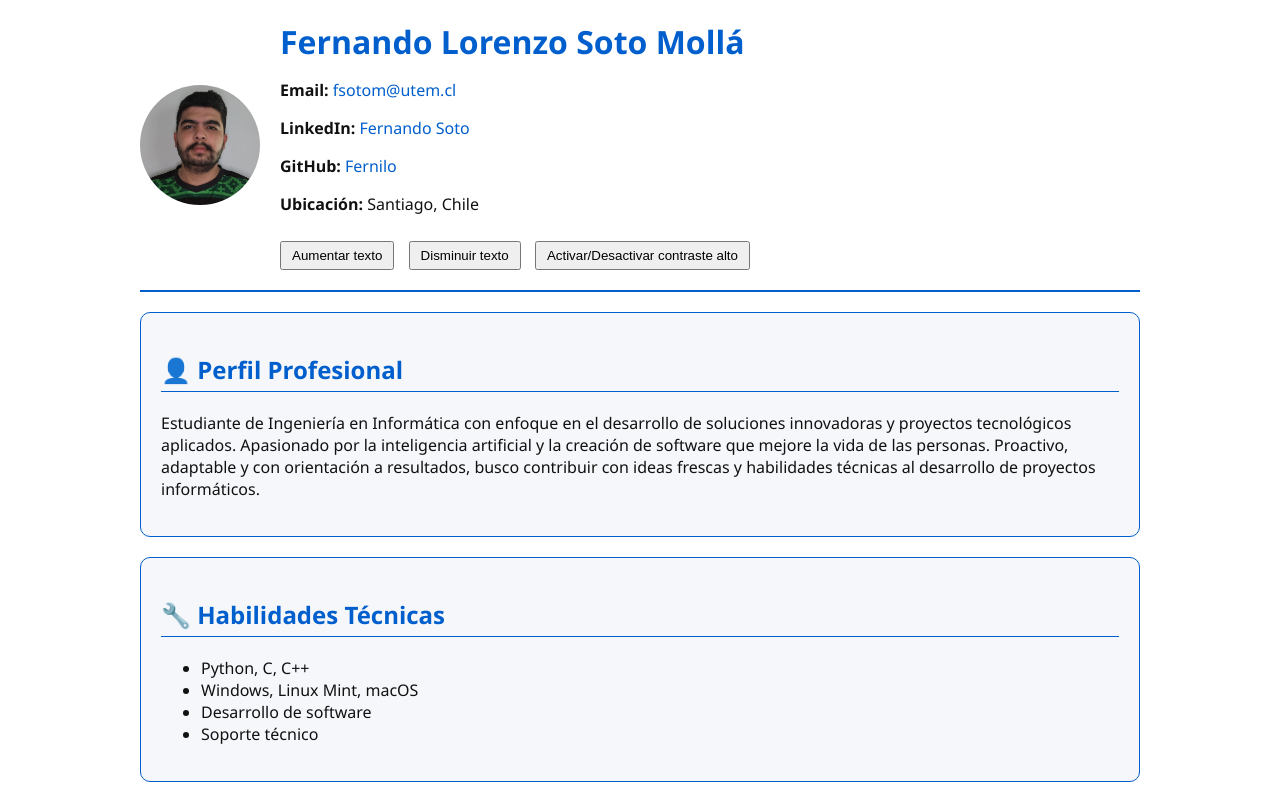
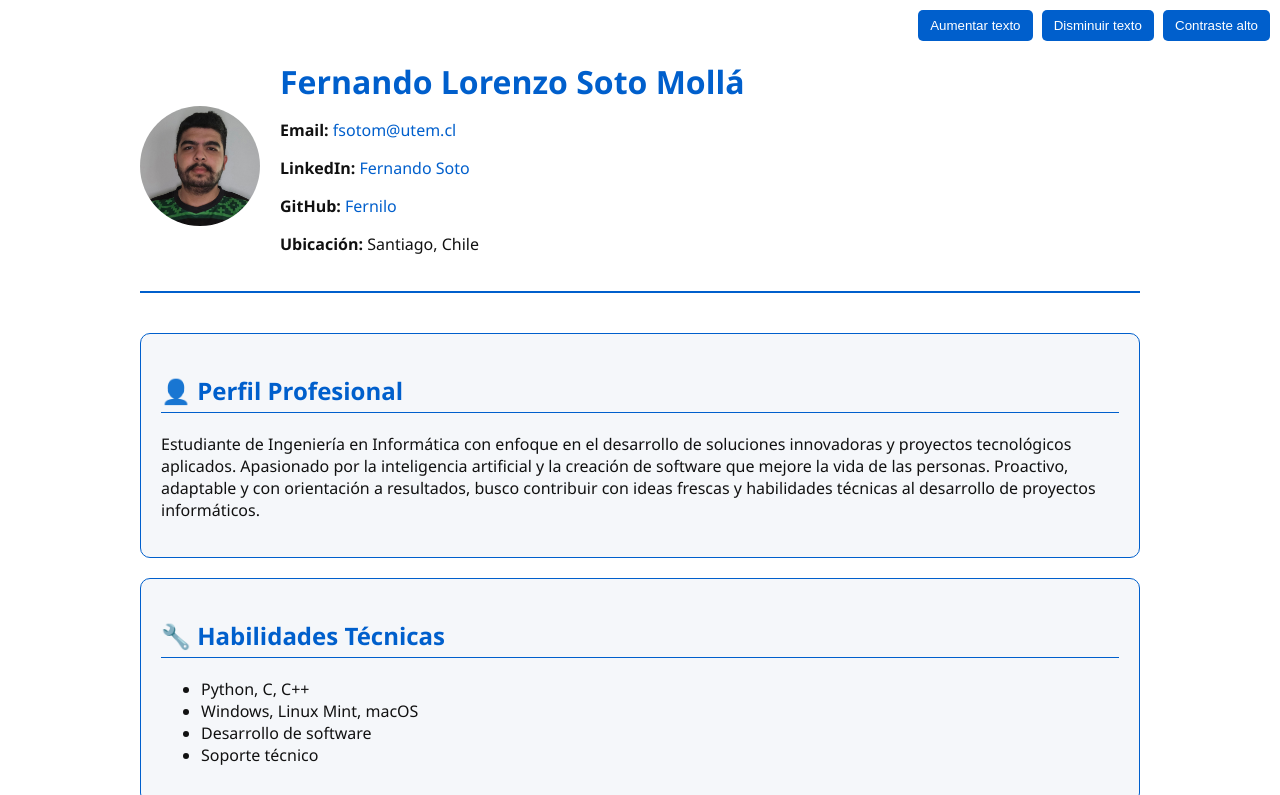
Before and after one commit to ferniloo/micv, a plain HTML site: page index.html in a window 1280 px wide. Shown: the top 795 px of the page. Drawn offline with Linux system fonts and the light colour scheme.

Commit message:
updt index.html

```diff
--- a/index.html
+++ b/index.html
@@ -27,12 +27,31 @@
       padding: 20px;
     }
 
+    .fixed-buttons {
+      position: fixed;
+      top: 10px;
+      right: 10px;
+      z-index: 1000;
+      text-align: right;
+    }
+
+    .fixed-buttons button {
+      margin-left: 5px;
+      padding: 8px 12px;
+      margin-bottom: 5px;
+      background-color: var(--accent-color);
+      color: #ffffff;
+      border: none;
+      border-radius: 5px;
+      cursor: pointer;
+    }
+
     header {
       display: flex;
       align-items: center;
       border-bottom: 2px solid var(--accent-color);
-      padding-bottom: 20px;
-      margin-bottom: 20px;
+      padding: 40px 0 20px 0;
+      margin-bottom: 40px;
     }
 
     header img {
@@ -68,12 +87,6 @@
       text-decoration: none;
     }
 
-    button {
-      margin-right: 10px;
-      padding: 5px 10px;
-      margin-top: 10px;
-    }
-
     body.high-contrast {
       background-color: #000000;
       color: #ffffff;
@@ -94,6 +107,13 @@
   </style>
 </head>
 <body>
+
+  <div class="fixed-buttons">
+    <button onclick="changeFontSize(1)">Aumentar texto</button>
+    <button onclick="changeFontSize(-1)">Disminuir texto</button>
+    <button id="contrastButton" onclick="toggleContrast()">Contraste alto</button>
+  </div>
+
   <div class="container">
     <header>
       <img src="20250326_154438.jpg" alt="Foto de Fernando Lorenzo Soto Mollá">
@@ -103,11 +123,6 @@
         <p><strong>LinkedIn:</strong> <a href="https://cl.linkedin.com/in/fernando-soto-30a279196" target="_blank">Fernando Soto</a></p>
         <p><strong>GitHub:</strong> <a href="https://github.com/ferniloo" target="_blank">Fernilo</a></p>
         <p><strong>Ubicación:</strong> Santiago, Chile</p>
-        <div>
-          <button onclick="changeFontSize(1)">Aumentar texto</button>
-          <button onclick="changeFontSize(-1)">Disminuir texto</button>
-          <button onclick="toggleContrast()">Activar/Desactivar contraste alto</button>
-        </div>
       </div>
     </header>
 
@@ -139,7 +154,7 @@
     <section>
       <h2>🎓 Experiencia Académica</h2>
       <p><strong>Desarrollador – Sistema de Seguridad Integrado</strong><br>
-      📍 Santiago, Chile | 📅 2024<br>
+      Universidad Tecnológica Metropolitana, Santiago, Chile, 2024<br>
       Participación en el diseño e implementación de un sistema de cámaras de vigilancia, timbre y chapa eléctrica con integración a Telegram.<br>
       Contribuí al desarrollo de la lógica de control y configuración de dispositivos.<br>
       Logré una automatización funcional que mejora la seguridad y comunicación remota.</p>
@@ -175,8 +190,15 @@
 
     function toggleContrast() {
       const body = document.body;
+      const button = document.getElementById('contrastButton');
       body.classList.toggle('high-contrast');
+      if (body.classList.contains('high-contrast')) {
+        button.textContent = 'Contraste bajo';
+      } else {
+        button.textContent = 'Contraste alto';
+      }
     }
   </script>
+
 </body>
 </html>
```
